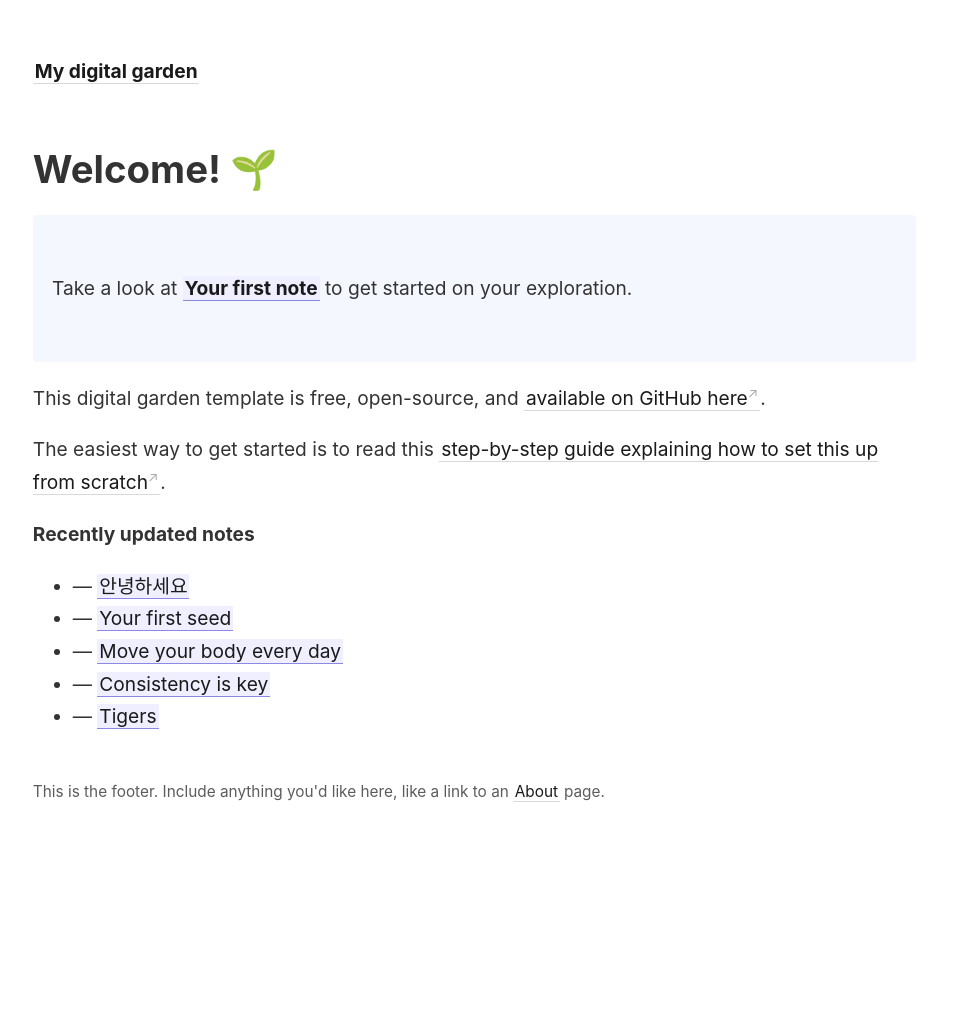
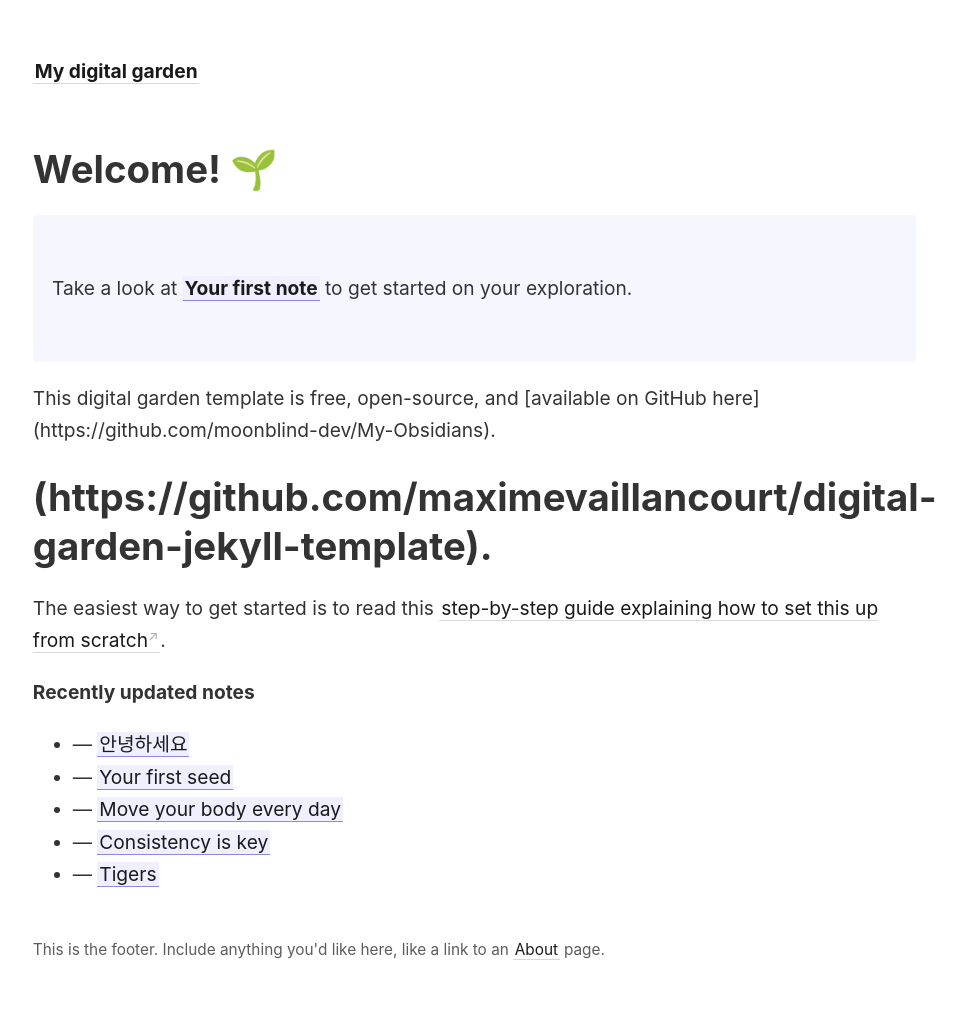
Before and after one commit to moonblind-dev/My-Obsidian, a Jekyll site: the page built from _pages/index.md, in a window 1280 px wide. Shown: the whole page, without its empty margins (44-1010 px from the left). Built offline with Jekyll 4.4.1, drawn with Linux system fonts in a browser that asks for light colours; before the commit the page ends 900 px from its top, so only the background shows below that; some of the changed lines change nothing that is shown.

Commit message:
Update index.md

```diff
--- a/_pages/index.md
+++ b/_pages/index.md
@@ -11,7 +11,8 @@
   Take a look at <span style="font-weight: bold">[[Your first note]]</span> to get started on your exploration.
 </p>
 
-This digital garden template is free, open-source, and [available on GitHub here](https://github.com/maximevaillancourt/digital-garden-jekyll-template).
+This digital garden template is free, open-source, and [available on GitHub here] (https://github.com/moonblind-dev/My-Obsidians).
+# (https://github.com/maximevaillancourt/digital-garden-jekyll-template).
 
 The easiest way to get started is to read this [step-by-step guide explaining how to set this up from scratch](https://maximevaillancourt.com/blog/setting-up-your-own-digital-garden-with-jekyll).
 
```
